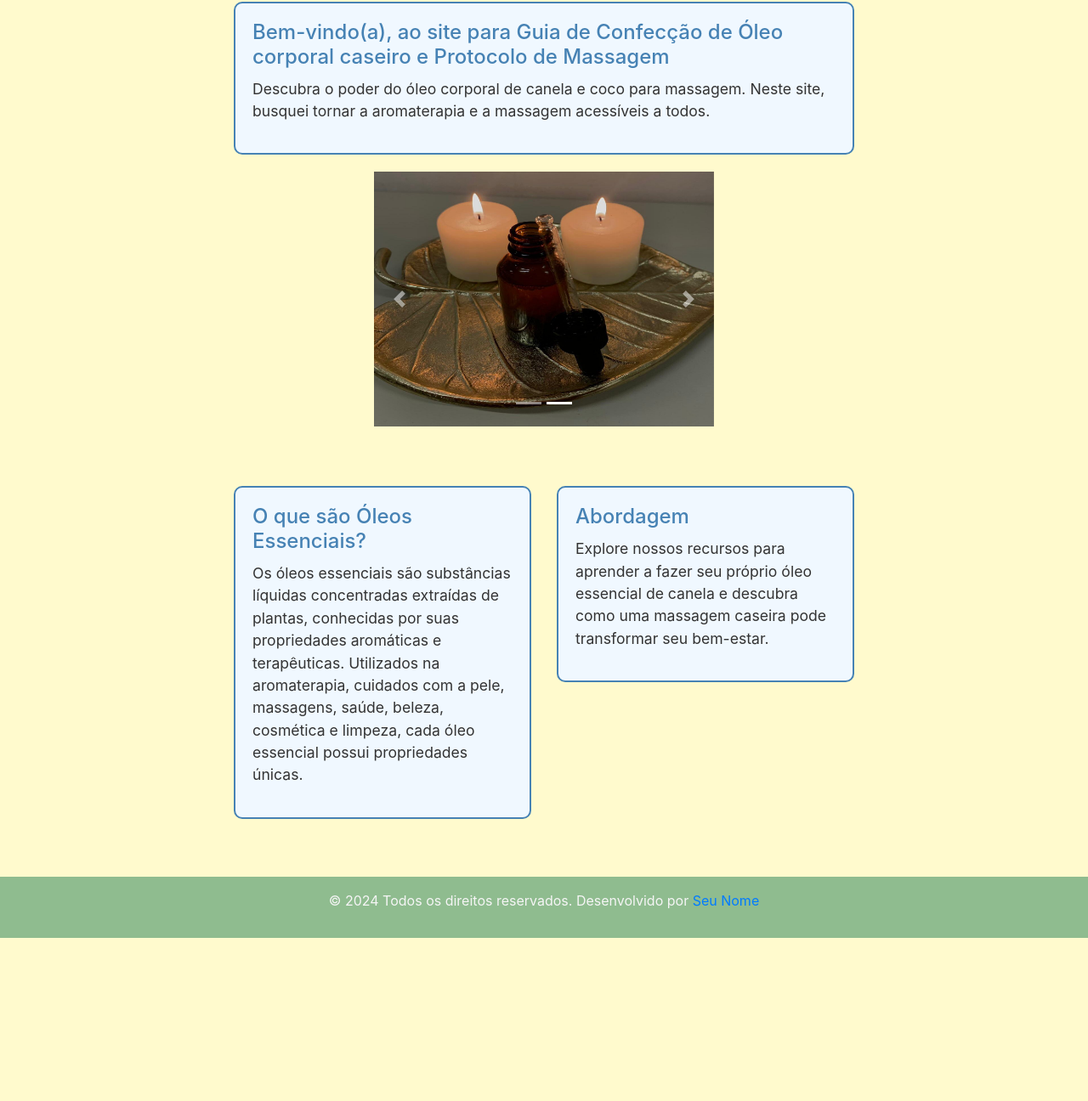
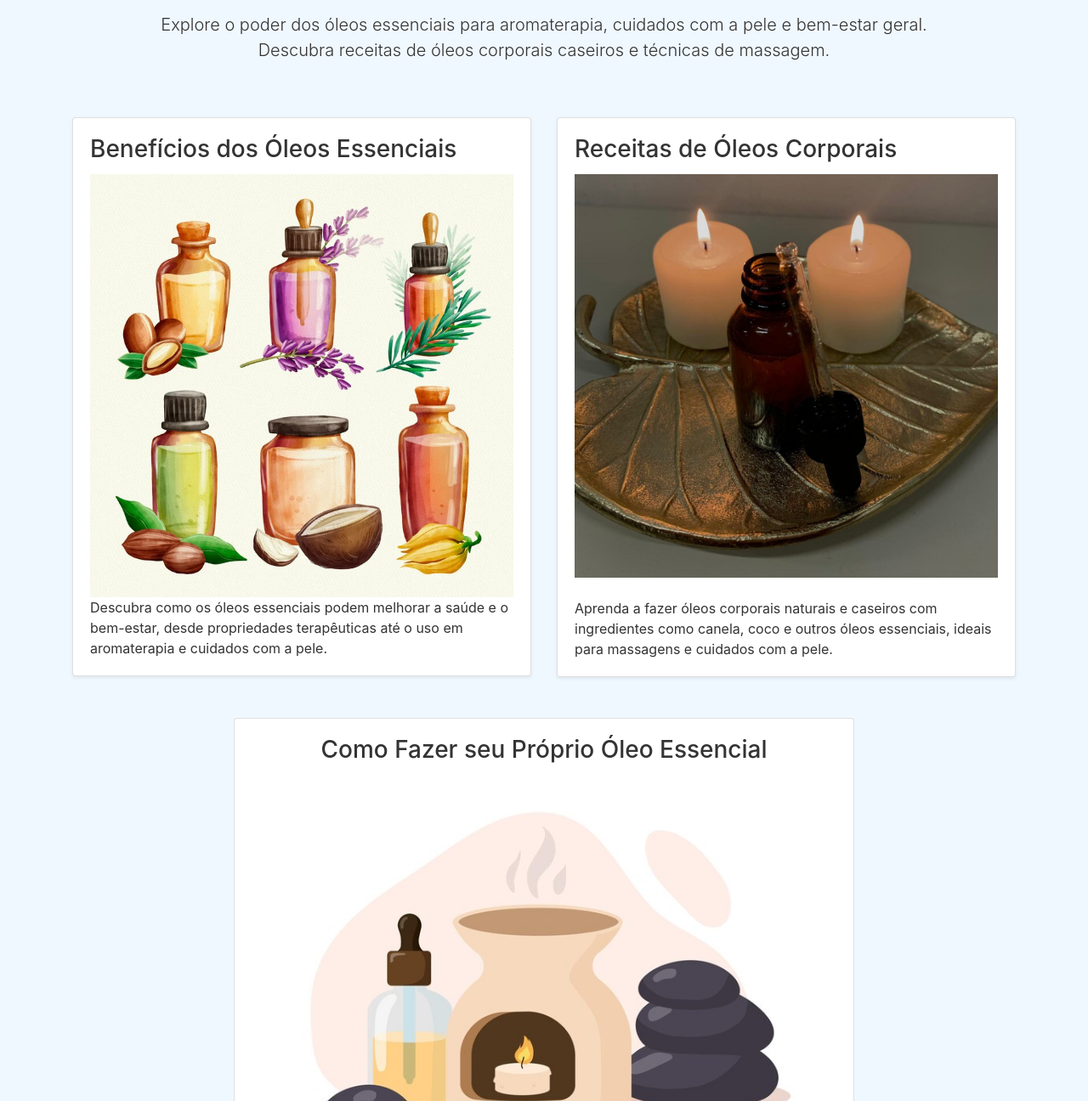
Before and after one commit to Nikkigi04/Pap, a plain HTML site: page index.html in a window 1280 px wide. Shown: the part 134-1430 px from the top of the page at 85% size. Before the commit the page ends 1238 px from the top, so only its background shows below. Drawn offline with nearby package versions, Linux system fonts and the light colour scheme.

Commit message:
alterei a pagina inicial toda

```diff
--- a/index.html
+++ b/index.html
@@ -8,10 +8,11 @@
     <link rel="stylesheet" href="https://stackpath.bootstrapcdn.com/bootstrap/4.5.2/css/bootstrap.min.css">
     <style>
         body {
-            background-color: #fffacd; /* Amarelo suave */
+            background-color: #f0f8ff; /* Azul claro */
+            color: #333; /* Cor do texto */
         }
         .navbar {
-            background-color: #8FBC8F; /* Verde tipo Oliveira */
+            background-color: #90EE90; /* Verde claro */
         }
         .navbar-brand {
             font-size: 1.5rem;
@@ -34,7 +35,7 @@
             transform: translateY(-50%); /* Ajuste vertical para centralizar */
         }
         .nav-link:hover::after {
-            color: #F5F5F5; /* Cor do ícone ao passar o mouse */
+            color: #ffffff; /* Cor do ícone ao passar o mouse */
         }
         .navbar-toggler {
             border-color: #ffffff;
@@ -46,18 +47,18 @@
             margin-left: 10px;
         }
         .dropdown-menu {
-            background-color: #8FBC8F; /* Verde tipo Oliveira */
+            background-color: #90EE90; /* Verde claro */
         }
         .dropdown-item {
             color: #ffffff;
         }
         .dropdown-item:hover {
             background-color: #6B8E23;
-            color: #F5F5F5;
+            color: #ffffff;
         }
         .footer {
-            background-color: #8FBC8F;
-            color: #F5F5F5;
+            background-color: #90EE90; /* Verde claro */
+            color: #ffffff;
         }
 
         /* Estilos adicionais */
@@ -80,7 +81,7 @@
             text-align: left; /* Alinha o texto à esquerda */
         }
         .animation-scene {
-            background-color: #F0F8FF; /* Azul claro */
+            background-color: #f0f8ff; /* Azul claro */
             border: 2px solid #4682B4; /* Azul-escuro */
             border-radius: 10px;
             padding: 20px;
@@ -136,73 +137,64 @@
     </header>
 
     <main class="container mt-4">
+        <!-- Seção de boas-vindas -->
+        <section class="row justify-content-center">
+            <div class="col-md-10 text-center">
+                <h2 class="section-title mb-4">Bem-vindo(a) ao Guia de Óleos Essenciais</h2>
+                <p class="lead">Explore o poder dos óleos essenciais para aromaterapia, cuidados com a pele e bem-estar geral. Descubra receitas de óleos corporais caseiros e técnicas de massagem.</p>
+            </div>
+        </section>
 
-        <div class="row justify-content-center">
-            <div class="col-md-8">
-                <div class="animation-container">
-                    <div class="animation-scene">
-                        <div class="animation-text">
-                            <h3>Bem-vindo(a), ao site para Guia de Confecção de Óleo corporal caseiro e Protocolo de Massagem</h3>
-                            <p>Descubra o poder do óleo corporal de canela e coco para massagem. Neste site, busquei tornar a aromaterapia e a massagem acessíveis a todos.</p>
-                        </div>
+
+        <!-- Seção de benefícios dos óleos essenciais -->
+        <section class="row mt-5">
+            <div class="col-md-6">
+                <div class="card shadow-sm">
+                    <div class="card-body">
+
+                        <h3 class="card-title ">Benefícios dos Óleos Essenciais</h3>
+                        <img class="img-fluid" src="frascos.jpg" alt="Segunda Imagem">
+                        <p class="card-text">Descubra como os óleos essenciais podem melhorar a saúde e o bem-estar, desde propriedades terapêuticas até o uso em aromaterapia e cuidados com a pele.</p>
                     </div>
                 </div>
             </div>
-        </div>
+            <div class="col-md-6">
+                <div class="card shadow-sm">
+                    <div class="card-body">
+                        <!-- Segunda Imagem -->
 
-        <!-- Carrossel no centro da página -->
-        <div class="row justify-content-center">
-            <div class="col-md-8">
-                <div class="carousel-container">
-                    <div id="carouselExampleIndicators" class="carousel slide" data-ride="carousel" style="max-width: 400px; margin: 0 auto;">
-                        <ol class="carousel-indicators">
-                            <li data-target="#carouselExampleIndicators" data-slide-to="0" class="active"></li>
-                            <li data-target="#carouselExampleIndicators" data-slide-to="1"></li>
-                        </ol>
-                        <div class="carousel-inner">
-                            <div class="carousel-item active">
-                                <img class="d-block w-100" src="imagem1.jpg" alt="First slide" style="max-height: 300px;">
-                            </div>
-                            <div class="carousel-item">
-                                <img class="d-block w-100" src="imagem2.jpg" alt="Second slide" style="max-height: 300px;">
-                            </div>
-                        </div>
-                        <a class="carousel-control-prev" href="#carouselExampleIndicators" role="button" data-slide="prev">
-                            <span class="carousel-control-prev-icon" aria-hidden="true"></span>
-                            <span class="sr-only">Previous</span>
-                        </a>
-                        <a class="carousel-control-next" href="#carouselExampleIndicators" role="button" data-slide="next">
-                            <span class="carousel-control-next-icon" aria-hidden="true"></span>
-                            <span class="sr-only">Next</span>
-                        </a>
+                        <h3 class="card-title">Receitas de Óleos Corporais</h3>
+                        <img class="img-fluid" src="imagem2.jpg" alt="Segunda Imagem">
+                        <br><br>
+                        <p class="card-text">Aprenda a fazer óleos corporais naturais e caseiros com ingredientes como canela, coco e outros óleos essenciais, ideais para massagens e cuidados com a pele.</p>
                     </div>
                 </div>
             </div>
-        </div>
+        </section>
 
-        <!-- Elementos Animados -->
-        <div class="row justify-content-center">
-            <div class="col-md-4">
-                <div class="animation-container">
-                    <div class="animation-scene">
-                        <div class="animation-text">
-                            <h3>O que são Óleos Essenciais?</h3>
-                            <p>Os óleos essenciais são substâncias líquidas concentradas extraídas de plantas, conhecidas por suas propriedades aromáticas e terapêuticas. Utilizados na aromaterapia, cuidados com a pele, massagens, saúde, beleza, cosmética e limpeza, cada óleo essencial possui propriedades únicas.</p>
-                        </div>
+
+
+        <!-- Seção de como fazer -->
+        <section class="row mt-5 justify-content-center">
+            <div class="col-md-8">
+                <div class="card text-center">
+                    <div class="card-body">
+                        <h3 class="card-title">Como Fazer seu Próprio Óleo Essencial</h3>
+                        <img class="img-fluid" src="imagemfixe.jpg" alt="Segunda Imagem">
+                        <p class="card-text">Explore nosso guia passo a passo para criar seus próprios óleos essenciais em casa, utilizando métodos simples e ingredientes naturais.</p>
+                        <a href="como-fazer.html" class="btn btn-primary">Ver Mais</a>
                     </div>
                 </div>
             </div>
-            <div class="col-md-4">
-                <div class="animation-container">
-                    <div class="animation-scene">
-                        <div class="animation-text">
-                            <h3>Abordagem</h3>
-                            <p>Explore nossos recursos para aprender a fazer seu próprio óleo essencial de canela e descubra como uma massagem caseira pode transformar seu bem-estar.</p>
-                        </div>
-                    </div>
-                </div>
+        </section>
+
+        <!-- Sobre -->
+        <section class="row mt-5">
+            <div class="col-md-12 text-center">
+                <h2 class="section-title mb-4">Sobre Nós</h2>
+                <p class="lead">Somos apaixonados por óleos essenciais e aromaterapia. Nosso objetivo é compartilhar conhecimento sobre os benefícios dos óleos naturais para uma vida mais saudável e equilibrada.</p>
             </div>
-        </div>
+        </section>
     </main>
 
     <footer class="footer mt-5">
```
Also changed, not shown: frascos.jpg (added), imagemfixe.jpg (added).
